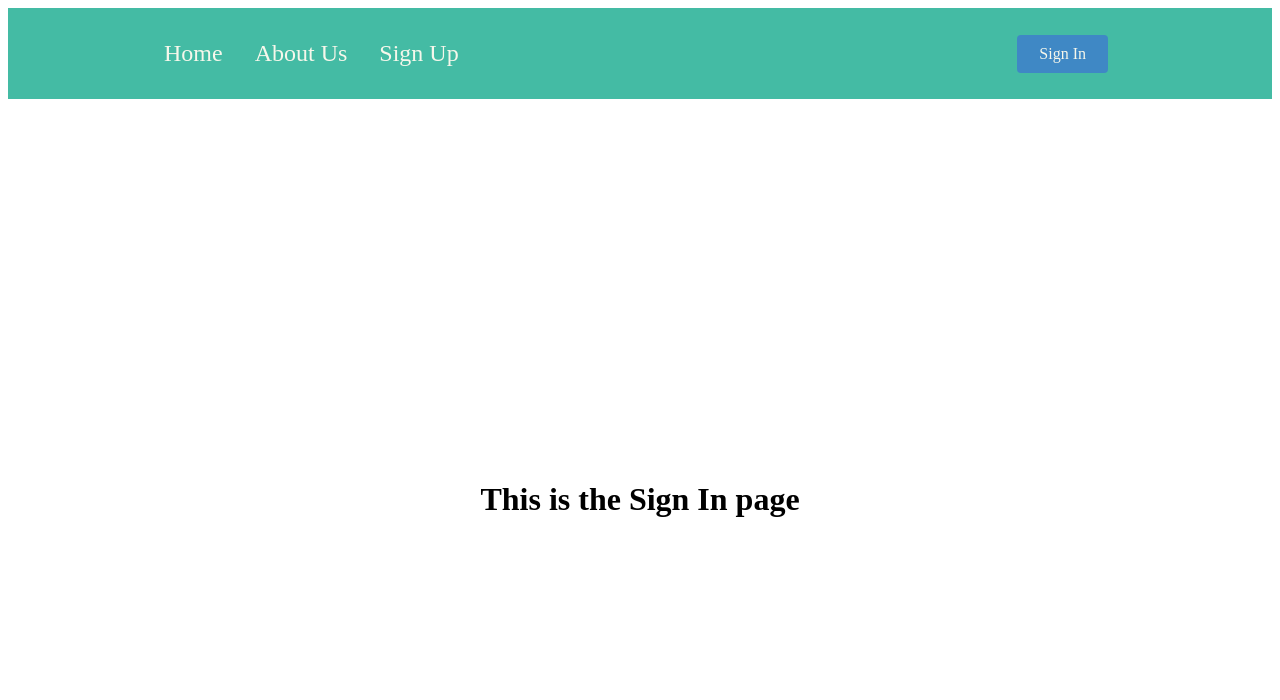
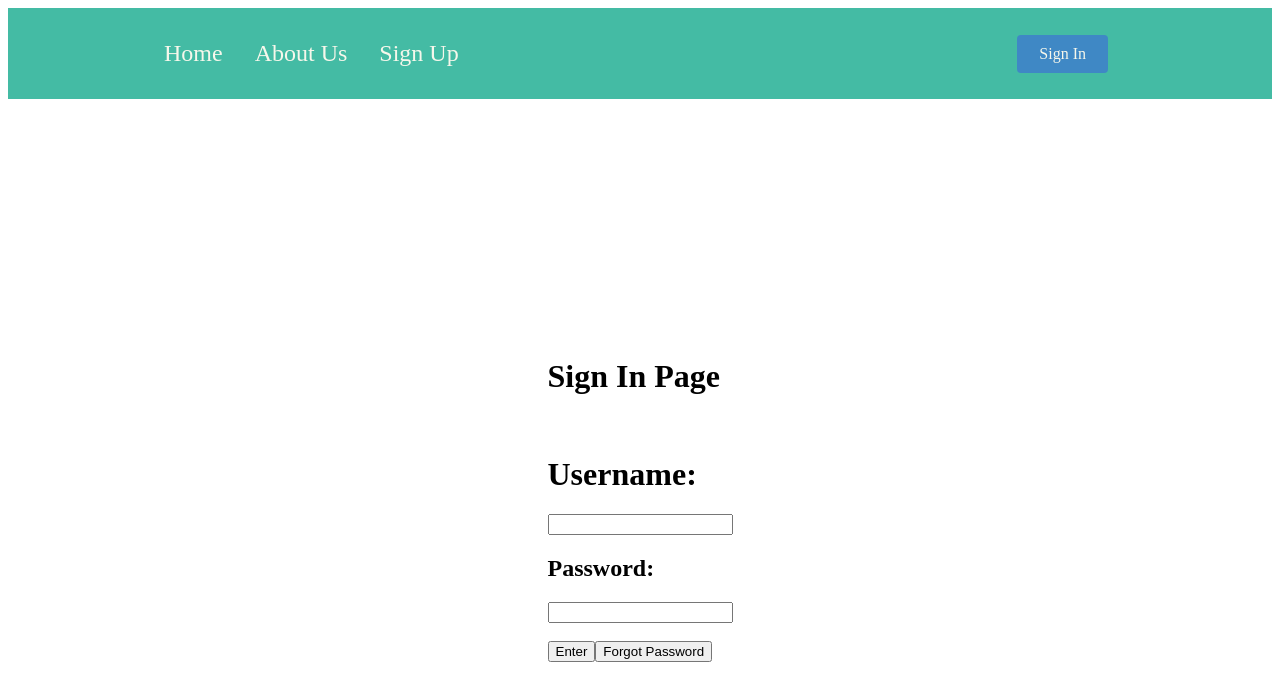
Before and after one commit to IUS-CS/Capstone-Project-Mathematical-Maestros, a React (Create React App) app in the folder react-front-end/: page /signIn in a window 1280 px wide. Shown: the top 700 px of the page. Built offline with nearby package versions, Linux system fonts and the light colour scheme.

Commit message:
Sign In and Sign Up

```diff
--- a/react-front-end/package.json
+++ b/react-front-end/package.json
@@ -20,7 +20,7 @@
     "web-vitals": "^1.1.2"
   },
   "scripts": {
-    "start": "react-scripts start",
+    "start": "react-scripts start --openssl-legacy-provider start",
     "build": "react-scripts build",
     "test": "react-scripts test",
     "eject": "react-scripts eject"
--- a/react-front-end/src/pages/signIn.js
+++ b/react-front-end/src/pages/signIn.js
@@ -10,7 +10,18 @@ const SignIn = () => {
         height: '100vh',
       }}
     >
-      <h1>This is the Sign In page</h1>
+      <body>
+        <h1>Sign In Page</h1><br></br>
+        <h1>Username:</h1>
+
+        <input type="textbox" name="usernameBox"></input><br></br>
+        <h2>Password:</h2>
+        <input type="textbox" name="passwordBox"></input><br></br>
+        <br></br>
+        <button type="button" onClick="enter()">Enter</button>
+
+        <button onClick="forgot">Forgot Password</button>
+      </body>
     </div>
   );
 };
--- a/react-front-end/src/pages/signUp.js
+++ b/react-front-end/src/pages/signUp.js
@@ -10,7 +10,18 @@ const SignUp = () => {
         height: '100vh',
       }}
     >
-      <h1>This is the Sign Up page</h1>
+      <body>
+        <h1>Sign Up</h1><br></br>
+        <h2>Email:</h2>
+        <input type="textbox" name="Email"></input><br></br>
+        <h2>Username:</h2>
+        <input type="textbox" name="username"></input><br></br>
+        <h2>Password:</h2>
+        <input type="textbox" name="passwordBox"></input><br></br>
+        <br></br>
+        <button type="button" onClick="enter()">Enter</button><br></br>
+
+      </body>
     </div>
   );
 };
```
Also changed, not shown: 1 other file (tests, documents, lock files or other folders).
